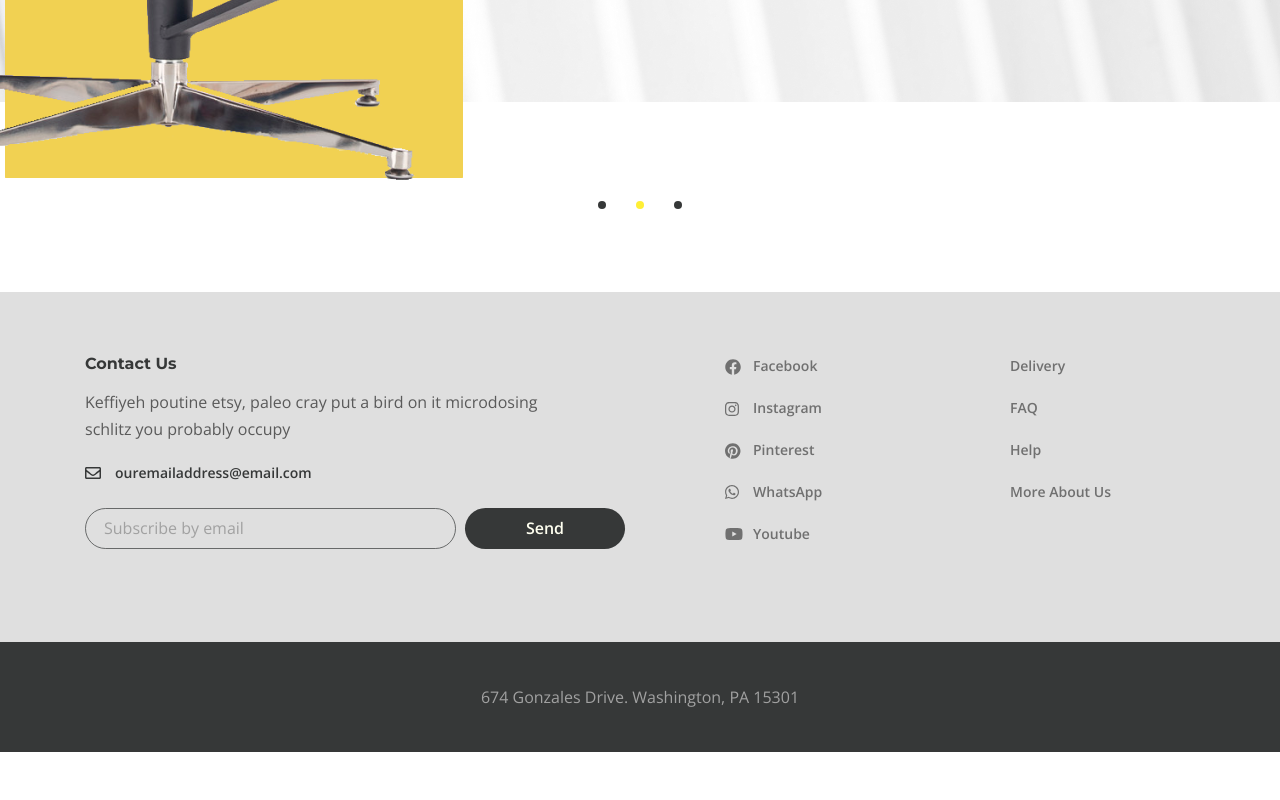
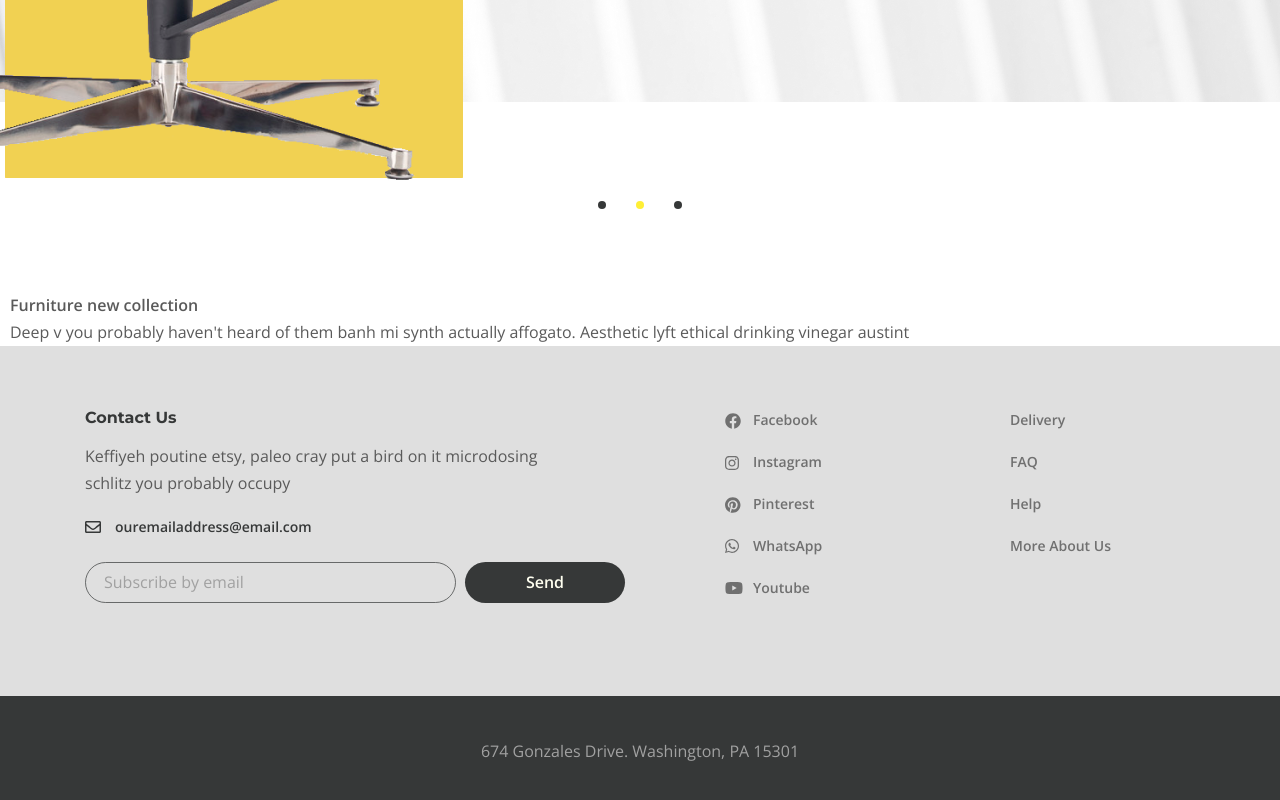
Before and after one commit to green332211/furniture, a website: page app/index.html in a window 1280 px wide. Shown: the part 740-1540 px from the top of the page. Before the commit the page ends 1492 px from the top, so only its background shows below. Drawn offline with nearby package versions, Linux system fonts and the light colour scheme; files whose address does not match are found by name.

Commit message:
test commit

```diff
--- a/app/index.html
+++ b/app/index.html
@@ -115,6 +115,17 @@
         </div>
       </section>
 
+      <section class="new-collection">
+        <div class="container-fluid">
+          <h3 class="new-collection__title">
+            Furniture new collection
+          </h3>
+          <p class="new-collection__text">
+            Deep v you probably haven't heard of them banh mi synth actually affogato. Aesthetic lyft ethical drinking vinegar austint
+          </p>
+        </div>
+      </section>
+
     </main>
 
     <footer class="footer">
--- a/app/scss/_global.scss
+++ b/app/scss/_global.scss
@@ -32,6 +32,13 @@ body {
   padding: 0 15px;
 }
 
+.container-fluid {
+  max-width: 1920px;
+  margin: 0 auto;
+  padding: 0 10px;
+
+}
+
 .slick-dots {
   display: flex;
   justify-content: center;
```
Also changed, not shown: app/css/style.min.css.
